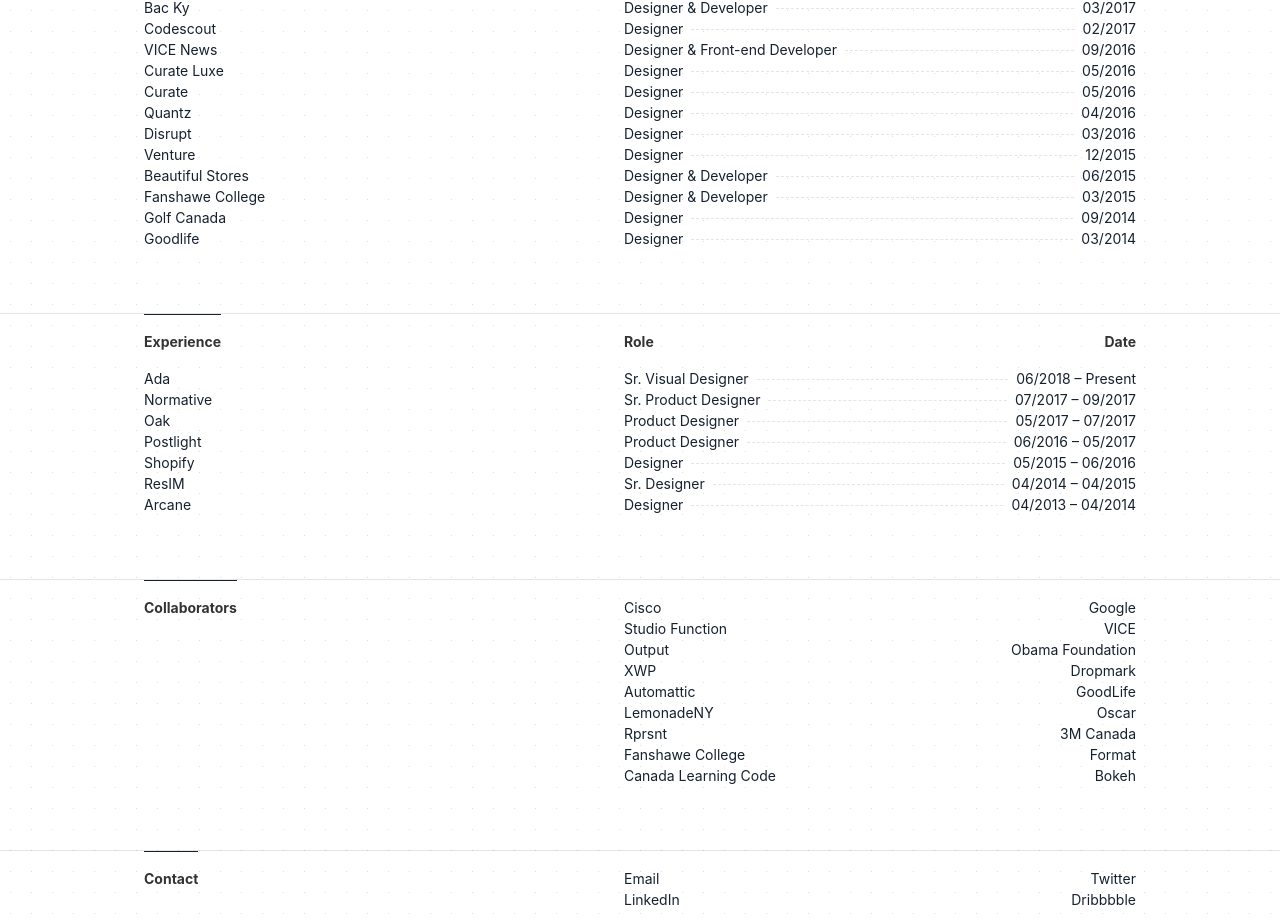
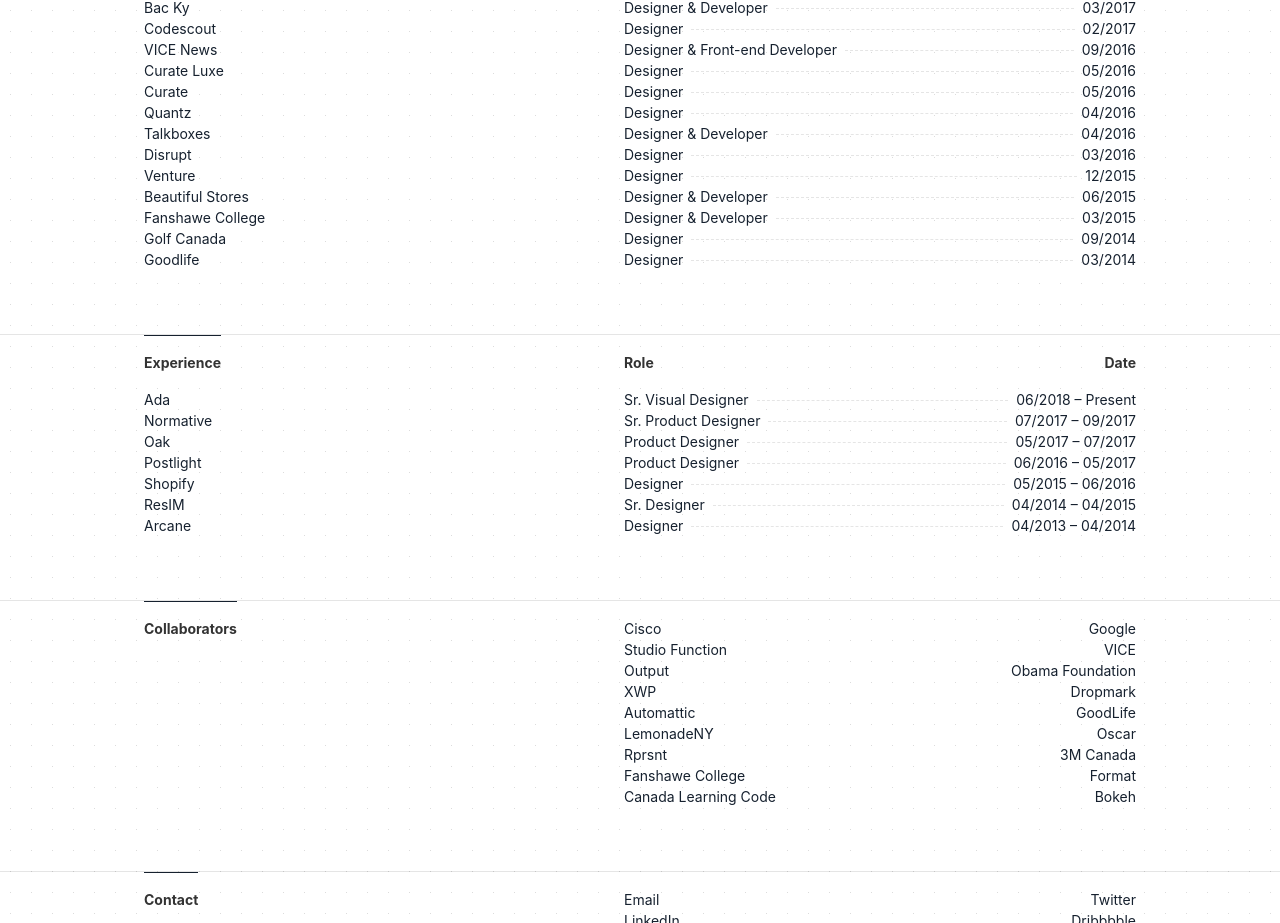
Before and after one commit to MaximSiebert/maximsiebert, a website: page index.html in a window 1280 px wide. Shown: the part 987-1910 px from the top of the page. Drawn offline with Linux system fonts and the light colour scheme.

Commit message:
talkboxes

```diff
--- a/index.html
+++ b/index.html
@@ -389,6 +389,20 @@
                             </a>
                         </article>
                         <article class="relative article-link">
+                            <a class="link black w-100 flex items-top" href="http://talkboxes.co/" target="_blank">
+                                <div class="flex flex-grow-1 pr2">
+                                    <h2 class="black ma0 f6 fw4 nowrap">
+                                        Talkboxes
+                                    </h2>
+                                </div>
+                                <div class="flex mw6-ns w-100 ml-auto items-center">
+                                    <p class="ma0 mr2 db-ns dn">Designer & Developer</p>
+                                    <p class="flex-grow-1 ma0 lines"></p>
+                                    <p class="ma0 ml2">04/2016</p>
+                                </div>
+                            </a>
+                        </article>
+                        <article class="relative article-link">
                             <a class="link black w-100 flex items-top" href="https://dribbble.com/shots/2653568-Disrupt" target="_blank">
                                 <div class="flex flex-grow-1 pr2">
                                     <h2 class="black ma0 f6 fw4 nowrap">
```
